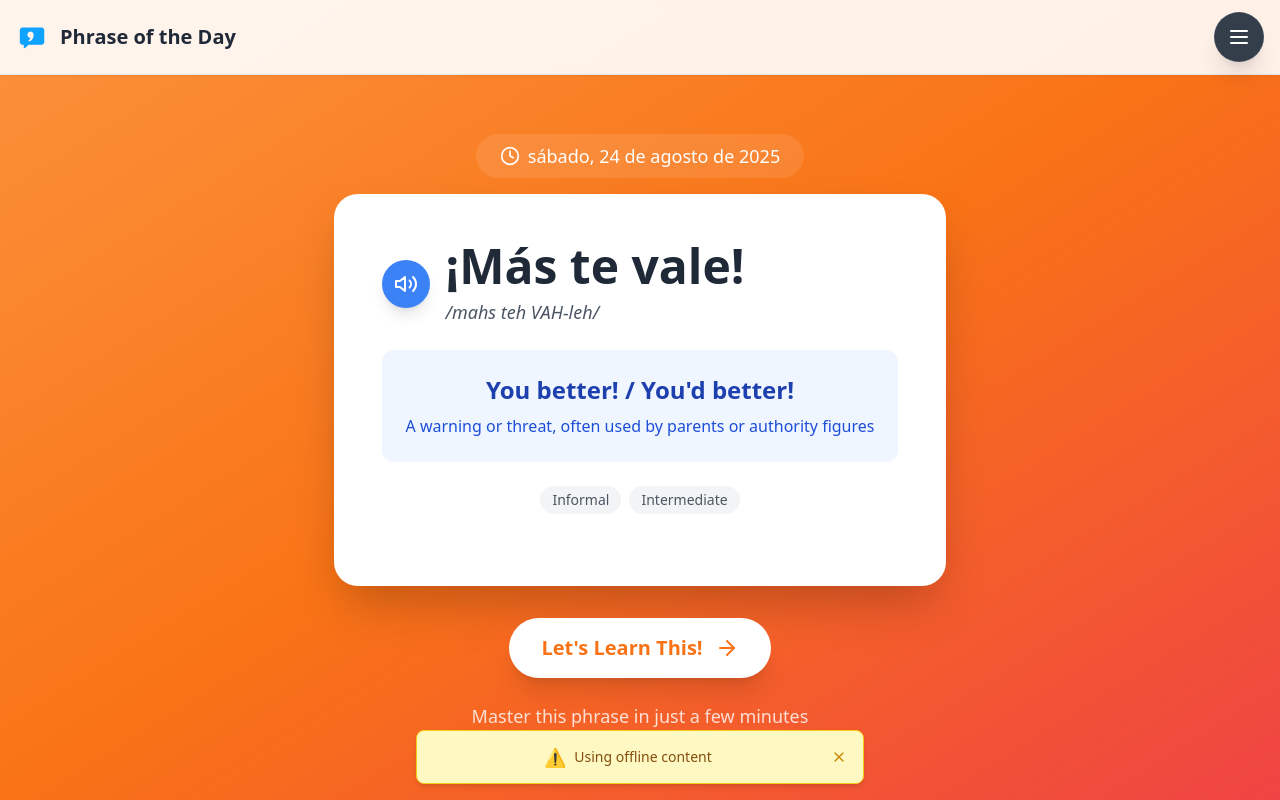
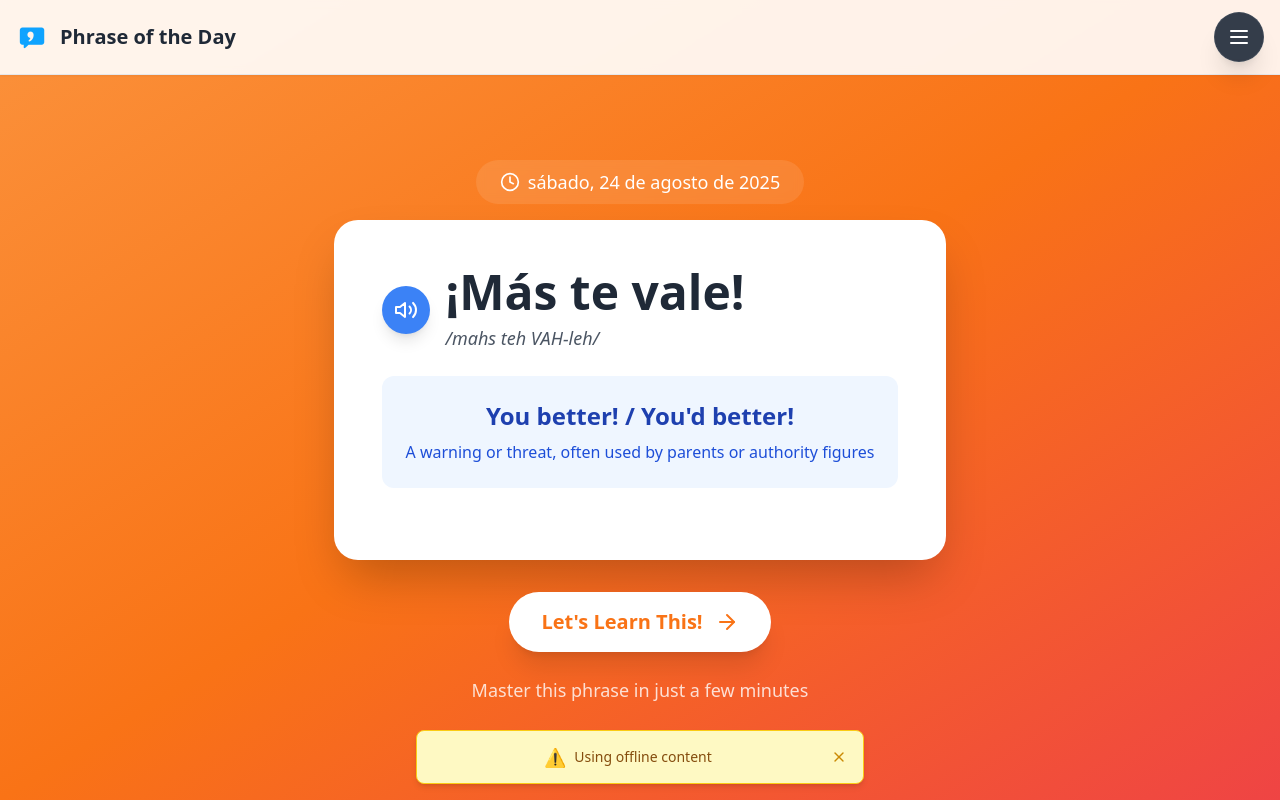
Before and after one commit to stellarmenus-steven/phrase-of-the-day-frontend, a React (Vite) app: page / in a window 1280 px wide. Built offline with nearby package versions, Linux system fonts and the light colour scheme; no server answers.

Commit message:
working on styling

```diff
--- a/src/pages/HomePage.tsx
+++ b/src/pages/HomePage.tsx
@@ -72,15 +72,6 @@ export const HomePage: React.FC<HomePageProps> = ({ phrase, onNext, error }) =>
               {phrase.context[language]}
             </p>
           </div>
-
-          <div className="flex items-center justify-center space-x-2 text-sm text-gray-600 mb-6">
-            <span className="bg-gray-100 px-3 py-1 rounded-full capitalize">
-              {t(phrase.formality)}
-            </span>
-            <span className="bg-gray-100 px-3 py-1 rounded-full capitalize">
-              {t(phrase.difficulty)}
-            </span>
-          </div>
         </div>
 
         <button
```
